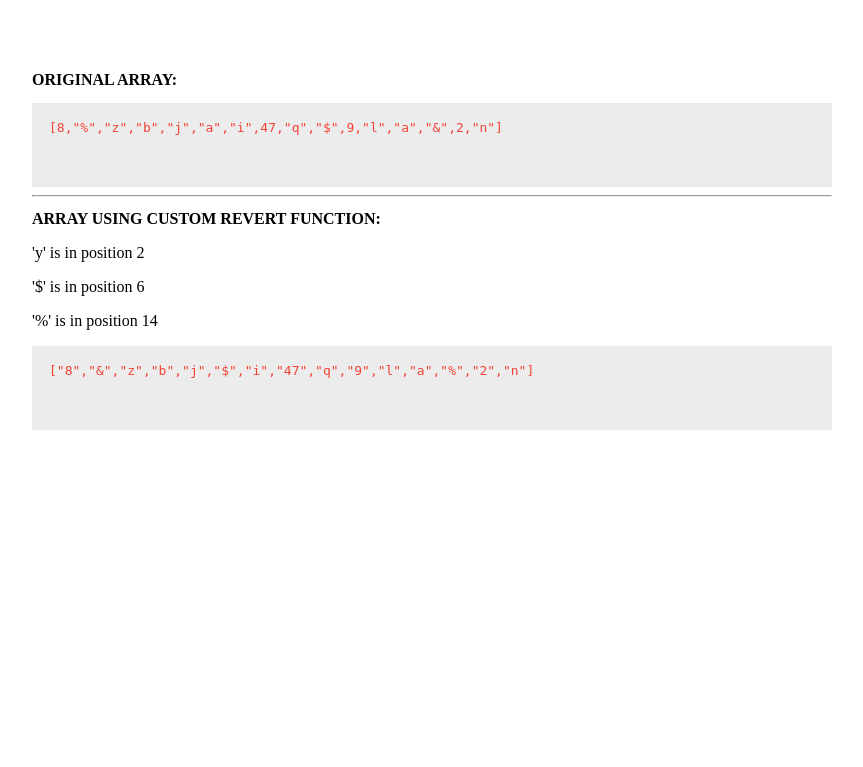
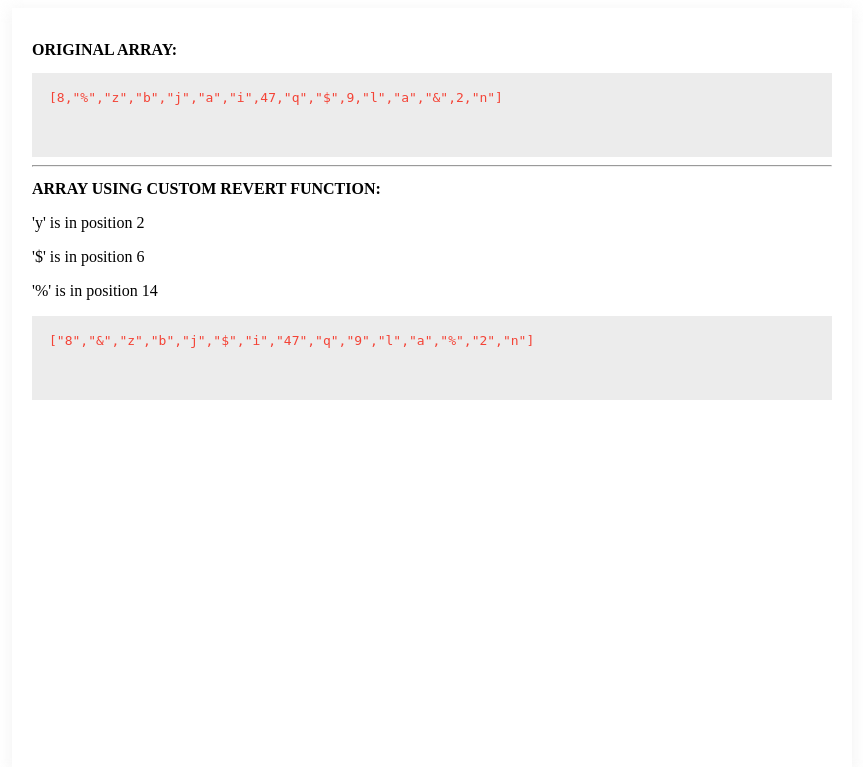
Before and after one commit to Phermidex/minnek_test, a PHP site: page / in a window 1280 px wide. Shown: the top 767 px of the page, without its empty margins (208-1071 px from the left). Run offline with PHP 8.4, Linux system fonts and the light colour scheme.

Commit message:
updated - container styles

```diff
--- a/one_test/test.css
+++ b/one_test/test.css
@@ -11,7 +11,10 @@ code {
 }
 
 .content-page {
-    padding-top: 50px;
+    margin-top: 50px;
+    padding: 20px;
     max-width: 800px;
     margin: auto;
+    box-shadow: 0px 3px 13px 3px #e4e4e45c;
+    height: 90vh;
 }
```
